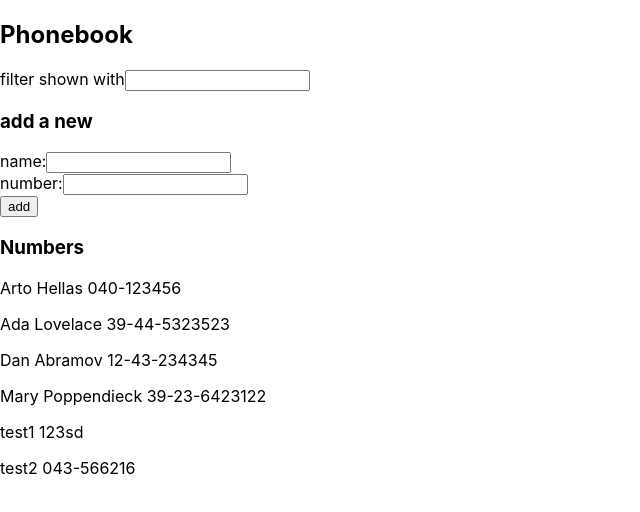
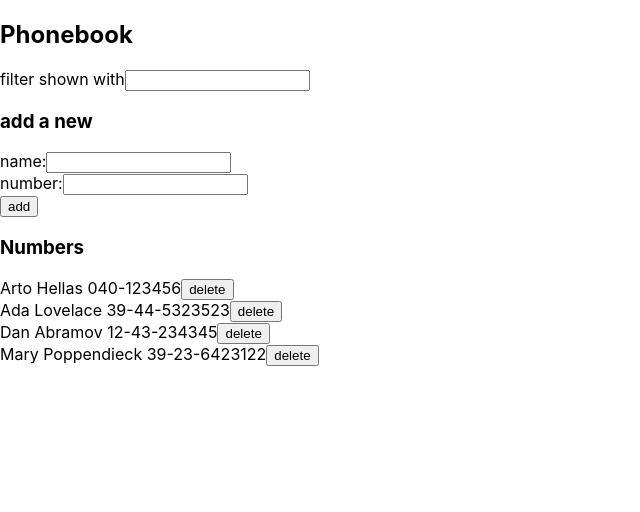
Before and after one commit to Joe2010x/part2, a React (Create React App) app in the folder phonebook/: page / in a window 1280 px wide. Shown: the top 512 px of the page, without its empty margins (0-640 px from the left). Built offline with nearby package versions, Linux system fonts and the light colour scheme; data requests are answered from the project's data file.

Commit message:
part 2.17

```diff
--- a/phonebook/db.json
+++ b/phonebook/db.json
@@ -19,16 +19,6 @@
       "name": "Mary Poppendieck",
       "number": "39-23-6423122",
       "id": 4
-    },
-    {
-      "name": "test1",
-      "number": "123sd",
-      "id": 5
-    },
-    {
-      "name": "test2",
-      "number": "043-566216",
-      "id": 6
     }
   ]
 }
--- a/phonebook/src/App.js
+++ b/phonebook/src/App.js
@@ -51,6 +51,27 @@ const [persons, setPersons] = useState([]);
     setFilter(event.target.value);
   };
 
+  const handleDeleteID = (id) =>{
+
+    //window confirm message
+    const result = window.confirm(`Delete ${persons.find(person=>person.id === id).name} ?`)
+    if (result)
+    {personService
+      .deleteAnItem(id)
+      .then(res=>{
+
+        console.log(`${persons.find(person=>person.id===id).name} is deleted!`);
+        //console.log("this is response data ",res)
+        //const newPersons = {...persons, }
+        setPersons(persons.filter((person)=>person.id!==id))
+        //console.log("new persons object after delete ",persons)
+        }
+        )
+      }
+
+
+  }
+
   return (
     <div>
       <h2>Phonebook</h2>
@@ -69,7 +90,7 @@ const [persons, setPersons] = useState([]);
       />
 
       <h3>Numbers</h3>
-      <Persons personsCollection={persons} thisFilter={filter} />
+      <Persons personsCollection={persons} thisFilter={filter} deleteId ={(id)=>handleDeleteID(id)}/>
     </div>
   );
 };
--- a/phonebook/src/components/Persons.js
+++ b/phonebook/src/components/Persons.js
@@ -1,6 +1,6 @@
 import React from "react";
 
-const Persons = ({ personsCollection, thisFilter }) => {
+const Persons = ({ personsCollection, thisFilter, deleteId }) => {
   console.log(personsCollection);
   console.log(thisFilter);
   return (
@@ -10,9 +10,11 @@ const Persons = ({ personsCollection, thisFilter }) => {
           person.name.toLowerCase().includes(thisFilter.toLowerCase())
         )
         .map((person) => (
-          <p key={person.id}>
+          <div>
+            {/* <p key={person.id}> */}
             {person.name} {person.number}
-          </p>
+            <button onClick={() => deleteId(person.id)}>delete</button>
+          </div>
         ))}
     </div>
   );
--- a/phonebook/src/services/persons.js
+++ b/phonebook/src/services/persons.js
@@ -16,4 +16,9 @@ import axios from 'axios'
       return request.then((response) => response.data);
  }
 
- export default {getAll,create,update}
+ const deleteAnItem =(id) =>{
+      const request = axios.delete(`${baseUrl}/${id}`);
+      return request.then((response) => response.data);
+ }
+
+ export default {getAll,create,update,deleteAnItem}
```
Also changed, not shown: 2 other files (tests, documents, lock files or other folders).
